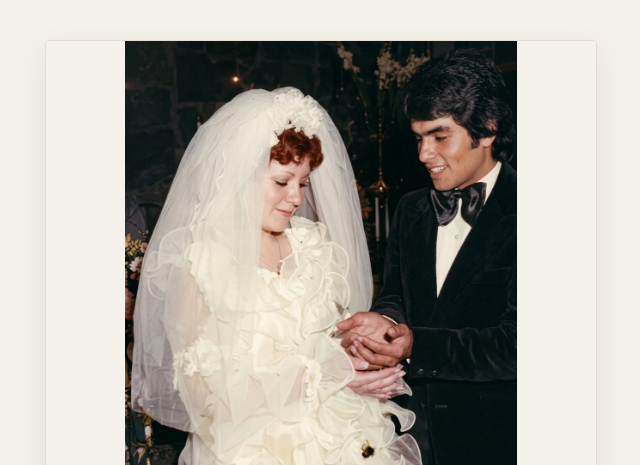
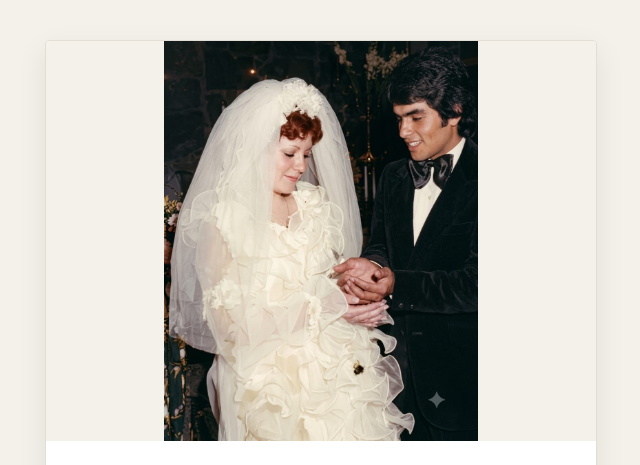
Before and after one commit to sofiacastro050822-sudo/abuelos, a plain HTML site: page index.html in a window 1280 px wide. Shown: the top 465 px of the page, without its empty margins (319-959 px from the left). Drawn offline with nearby package versions, Linux system fonts and the light colour scheme; a web font is replaced by a local one.

Commit message:
Update index.html

```diff
--- a/index.html
+++ b/index.html
@@ -60,7 +60,7 @@
        .image-container {
     position: relative;
     width: 100%;
-    height: 500px; /* Le damos más altura para que quepa la tira completa */
+    height: 400px; /* Le damos más altura para que quepa la tira completa */
     background-color: #f4f1ea; /* Color de fondo que combine si quedan bordes libres */
     background-image: url('abuelos.jpeg');
     background-size: contain; /* Muestra la imagen completa sin recortar nada */
```
